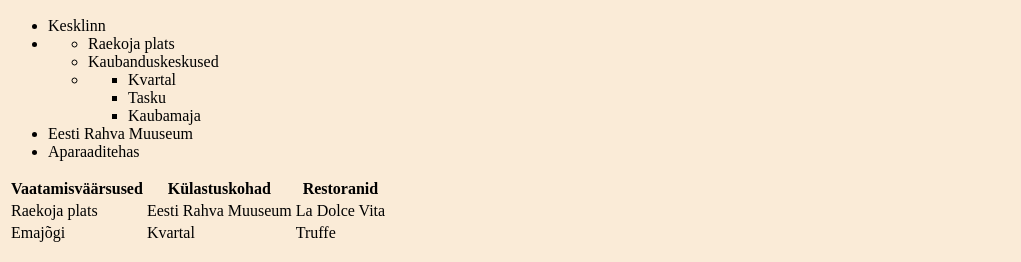
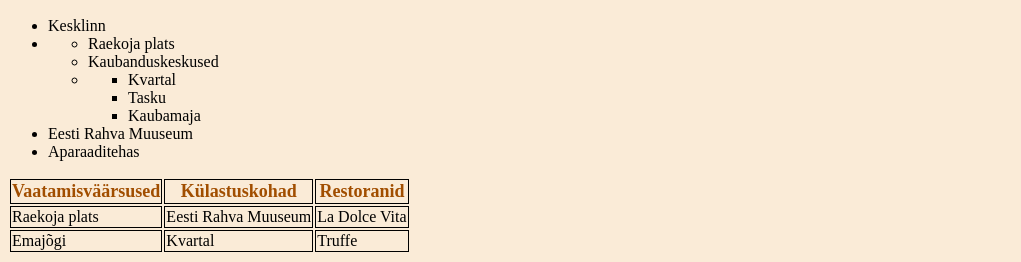
Before and after one commit to Si1mT/Tartu, a plain HTML site: page index.html in a window 1280 px wide. Shown: the part 863-1125 px from the top of the page, without its empty margins (0-1021 px from the left). Drawn offline with Linux system fonts and the light colour scheme.

Commit message:
styling for table

```diff
--- a/style.css
+++ b/style.css
@@ -26,3 +26,12 @@
     margin-right: auto;
     width: 50%;
   }
+
+th, td {
+    border: 1px solid black;
+}
+
+th {
+    color: #a14e00;
+    font-size: large;
+}
```
